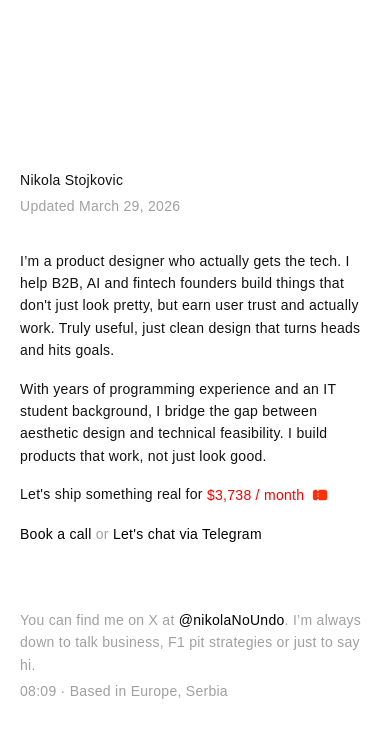
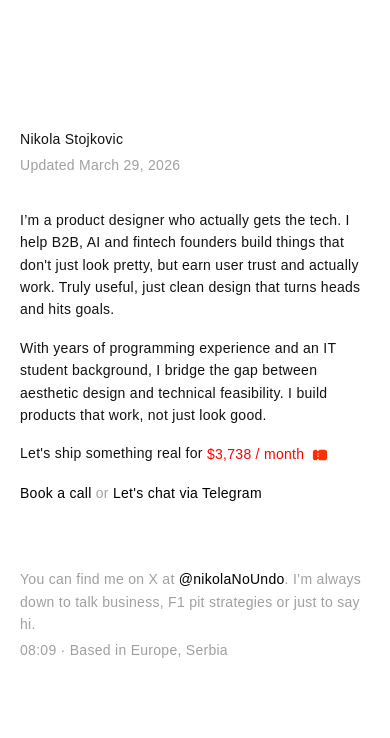
Before and after one commit to NikolaNoUndo/mySite, a website: page index.html in a window 390 px wide. Drawn offline with Linux system fonts and the light colour scheme; a web font is replaced by a local one.

Commit message:
Update style.css

```diff
--- a/css/style.css
+++ b/css/style.css
@@ -199,6 +199,10 @@
       grid-template-columns: 1fr;
     }
 
+    .container {
+    margin-top: 128px !important;
+    }
+
     .work-section {
       margin-top: 40px;
     }
```
